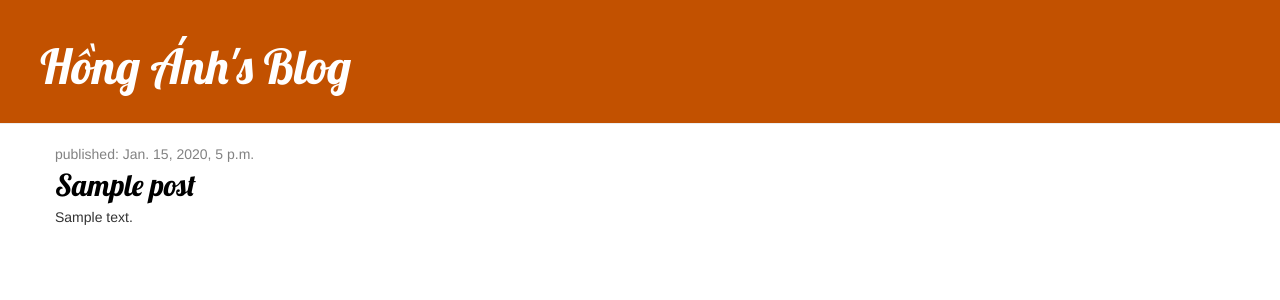
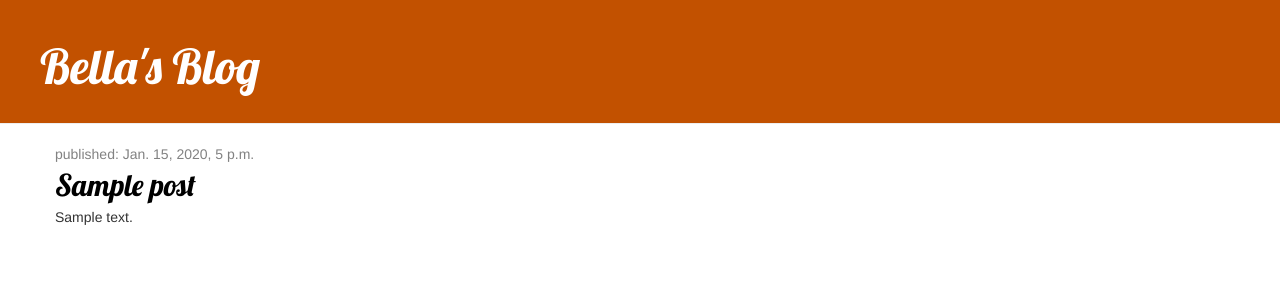
Before and after one commit to vthanh6494/my-first-blog, a Django app: template blog/templates/blog/post_list.html in a window 1280 px wide. Shown: the top 300 px of the page. Run offline with Django 3.2, Linux system fonts and the light colour scheme; the template is opened without the code that fills it: values that come from a table or form of the project are taken from there, others are empty; tables that the repository leaves empty hold one stand-in row (values such as "Sample post"); some libraries are stand-ins or nearby versions.

Commit message:
rename blog

```diff
--- a/blog/templates/blog/post_list.html
+++ b/blog/templates/blog/post_list.html
@@ -1,7 +1,7 @@
 {% load static %}
 <html>
     <head>
-        <title>Hồng Ánh's blog</title>
+        <title>Bella's blog</title>
         <link rel="stylesheet" href="//maxcdn.bootstrapcdn.com/bootstrap/3.2.0/css/bootstrap.min.css">
         <link rel="stylesheet" href="//maxcdn.bootstrapcdn.com/bootstrap/3.2.0/css/bootstrap-theme.min.css">
         <link rel="stylesheet" href="{% static 'css/blog.css' %}">
@@ -9,7 +9,7 @@
     </head>
     <body>
         <div class="page-header">
-            <h1><a href="/">Hồng Ánh's Blog</a></h1>
+            <h1><a href="/">Bella's Blog</a></h1>
         </div>
 
         <div class="content container">
```
